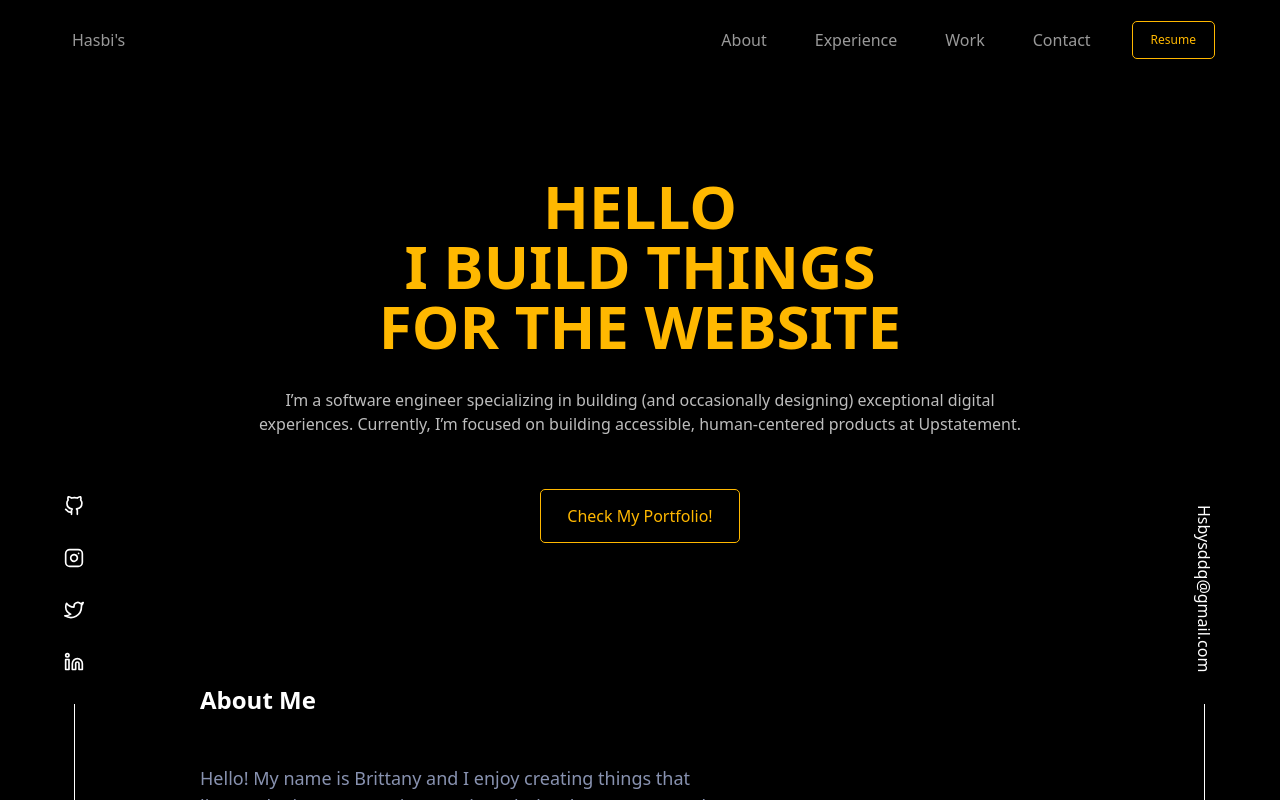
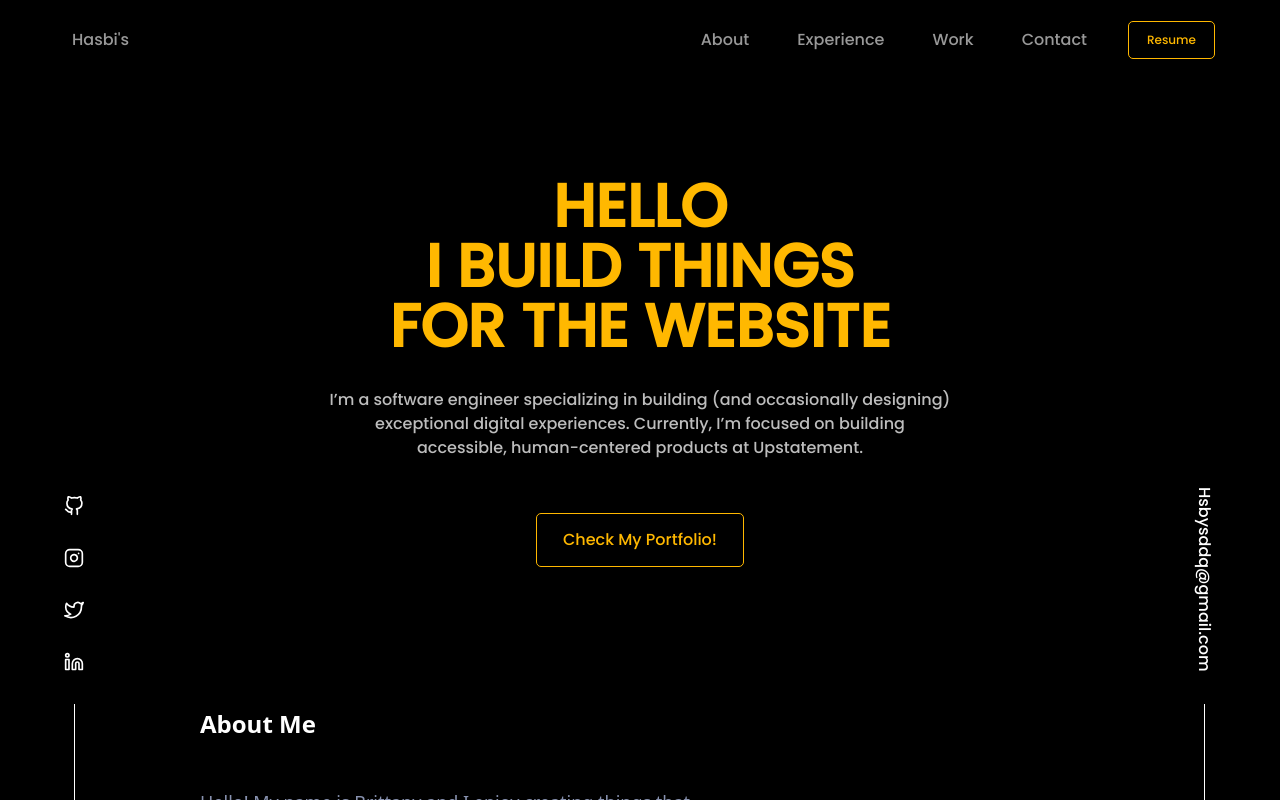
Before and after one commit to hsbysddq/portfolio, a React (Create React App) app: page / in a window 1280 px wide. Built offline with nearby package versions, Linux system fonts and the light colour scheme.

Commit message:
edit font

```diff
--- a/src/Componenet/Navbar.jsx
+++ b/src/Componenet/Navbar.jsx
@@ -2,13 +2,13 @@ function Navbar() {
   return (
     <nav className="bg-black  flex justify-between text-[#999999] pt-3 pb-3 px-14">
       <div className="logo p-4">
-        <a href="/" className="site-tittle flex">
+        <a href="/" className="site-tittle flex font-poppins">
           Hasbi's
         </a>
       </div>
 
       <div className="list">
-        <ul className="flex list-none gap-4">
+        <ul className="flex list-none gap-4 font-poppins">
           <li className="p-4">
             <a href="/">About</a>
           </li>
@@ -22,7 +22,7 @@ function Navbar() {
             <a href="/">Contact</a>
           </li>
           <li className="p-3">
-            <button className="text-xs text-[#FFB800] outline outline-offset-2 outline-1 rounded-sm px-4 py-2">
+            <button className="text-xs text-[#ffb800] outline outline-offset-2 outline-1 rounded-sm px-4 py-2">
               Resume
             </button>
           </li>
--- a/src/Componenet/SocialMedia.jsx
+++ b/src/Componenet/SocialMedia.jsx
@@ -41,7 +41,7 @@ function SocialMedia() {
         style={{ writingMode: "vertical-rl" }}
         className="flex fixed bottom-0 right-0 px-16  justify-center items-center"
       >
-        <p className="text-white pb-8">Hsbysddq@gmail.com</p>
+        <p className="text-white pb-8 font-poppins">Hsbysddq@gmail.com</p>
         <div className="border-l-[1px] border-white h-24"></div>
       </div>
     </>
--- a/src/Componenet/Tagline.jsx
+++ b/src/Componenet/Tagline.jsx
@@ -1,22 +1,23 @@
 function Tagline() {
   return (
-    <div className="pt-24 flex flex-row">
+    <div className="pt-24 flex flex-row font-poppins">
       <div className="basis-1/6"></div>
 
       <div className="basis-2/3">
-        <p className="text-6xl text-[#FFB800] pb-8 font-bold  text-center">
+        <p className="text-6xl text-[#ffb800] pb-8 font-extrabold  text-center">
           HELLO <br /> I BUILD THINGS <br /> FOR THE WEBSITE
         </p>
 
         <p className="text-l text-[#BDBDBD] pb-14  text-center">
           I’m a software engineer specializing in building (and occasionally
-          designing) exceptional digital experiences. Currently, I’m focused on
-          building accessible, human-centered products at Upstatement.
+          designing) <br /> exceptional digital experiences. Currently, I’m
+          focused on building <br /> accessible, human-centered products at
+          Upstatement.
         </p>
 
         <div className="text-center">
           <a href="/" className="text-center">
-            <button className="text-[#FFB800] outline outline-offset-2 outline-1 rounded-sm px-6 py-3 text-center ">
+            <button className="text-[#ffb800] outline outline-offset-2 outline-1 rounded-sm px-6 py-3 text-center ">
               Check My Portfolio!
             </button>
           </a>
```
